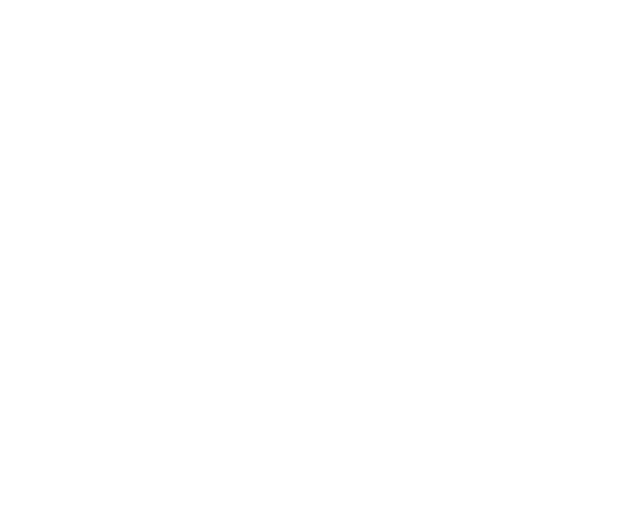
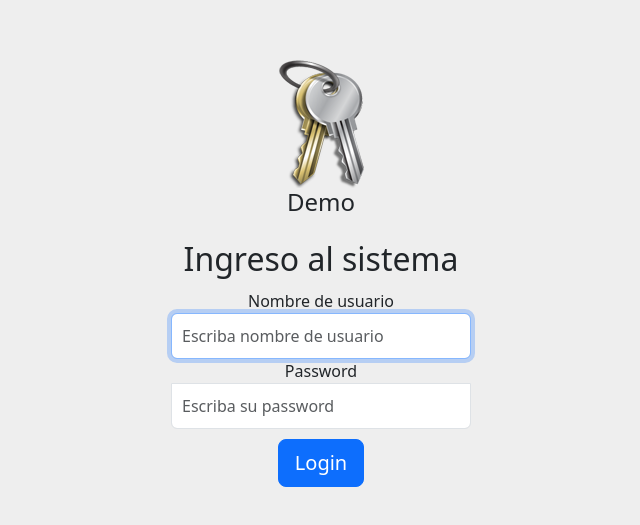
Before and after one commit to EfrenDLD/vacantes-app-FRONTEND, a React (Vite) app: page / in a window 1280 px wide. Before the commit this address had no page. Shown: the part 119-644 px from the top of the page, without its empty margins (319-959 px from the left). Built offline with nearby package versions, Linux system fonts and the light colour scheme.

Commit message:
cambios login

```diff
--- /dev/null
+++ b/src/Login/login.css
@@ -0,0 +1,40 @@
+body {
+  padding-top: 40px;
+  padding-bottom: 40px;
+  background-color: #eee;
+}
+
+.form-signin {
+  max-width: 330px;
+  padding: 15px;
+  margin: 0 auto;
+}
+.form-signin .form-signin-heading,
+.form-signin .checkbox {
+  margin-bottom: 10px;
+}
+.form-signin .checkbox {
+  font-weight: normal;
+}
+.form-signin .form-control {
+  position: relative;
+  height: auto;
+  -webkit-box-sizing: border-box;
+     -moz-box-sizing: border-box;
+          box-sizing: border-box;
+  padding: 10px;
+  font-size: 16px;
+}
+.form-signin .form-control:focus {
+  z-index: 2;
+}
+.form-signin input[type="email"] {
+  margin-bottom: -1px;
+  border-bottom-right-radius: 0;
+  border-bottom-left-radius: 0;
+}
+.form-signin input[type="password"] {
+  margin-bottom: 10px;
+  border-top-left-radius: 0;
+  border-top-right-radius: 0;
+}
--- a/src/Login/login.jsx
+++ b/src/Login/login.jsx
@@ -1,9 +1,43 @@
-import React from "react";
-import "../css/bootstrap.min.css";
-import "../css/signin.css";
+import React, { useState } from "react";
+import "bootstrap/dist/css/bootstrap.min.css";
+import "bootstrap/dist/js/bootstrap.bundle.min.js";
+import "../Login/login.css";
 import lockImg from "../assets/lock.png";
 
 const Login = () => {
+  const [username, setUsername] = useState("");
+  const [password, setPassword] = useState("");
+  const [mensaje, setMensaje] = useState("");
+
+  const handleSubmit = async (e) => {
+    e.preventDefault(); // Evita recargar la página
+
+    try {
+      const response = await fetch("http://localhost:8080/api/auth/login", {
+        method: "POST",
+        headers: {
+          "Content-Type": "application/json",
+        },
+        body: JSON.stringify({
+          username,
+          password,
+        }),
+      });
+
+      const data = await response.json();
+      setMensaje(data.mensaje);
+
+      if (data.mensaje === "Login exitoso") {
+        alert(`Bienvenido ${data.username}! Perfil: ${data.perfil}`);
+        navigate("/formularioVacante");
+      }
+
+    } catch (error) {
+      setMensaje("Error al conectar con el servidor");
+      console.error("Error:", error);
+    }
+  };
+
   return (
     <div className="container">
       <center>
@@ -11,7 +45,7 @@ const Login = () => {
         <h4>Demo</h4>
       </center>
 
-      <form className="form-signin" method="post" action="#">
+      <form className="form-signin" onSubmit={handleSubmit}>
         <h2 className="form-signin-heading">Ingreso al sistema</h2>
 
         <label htmlFor="user" className="sr-only">Nombre de usuario</label>
@@ -21,6 +55,8 @@ const Login = () => {
           name="user"
           className="form-control"
           placeholder="Escriba nombre de usuario"
+          value={username}
+          onChange={(e) => setUsername(e.target.value)}
           required
           autoFocus
         />
@@ -32,10 +68,12 @@ const Login = () => {
           name="pass"
           className="form-control"
           placeholder="Escriba su password"
+          value={password}
+          onChange={(e) => setPassword(e.target.value)}
           required
         />
 
-        <p className="text-danger">Mensaje - Error</p>
+        {mensaje && <p className="text-danger">{mensaje}</p>}
         <button className="btn btn-lg btn-primary btn-block" type="submit">
           Login
         </button>
--- a/src/Routes.jsx
+++ b/src/Routes.jsx
@@ -1,10 +1,14 @@
 import { Routes, Route } from "react-router-dom";
 import { FormularioVacante } from "./pages/FormularioVacantes/FormularioVacantes.jsx";
 import { NavAdmin } from "./components/NavAdmin/NavAdmin.jsx";
+import Login from "./Login/login.jsx";
 
 const AppRoutes = () => {
   return (
     <Routes>
+        <Route path="/" element={<Login />} />
+
+        <Route path="/login" element={<Login />} />
         <Route path="/navAdmin" element={<NavAdmin />} />
         <Route path="/formularioVacante" element={<FormularioVacante />} />
     </Routes>
```
